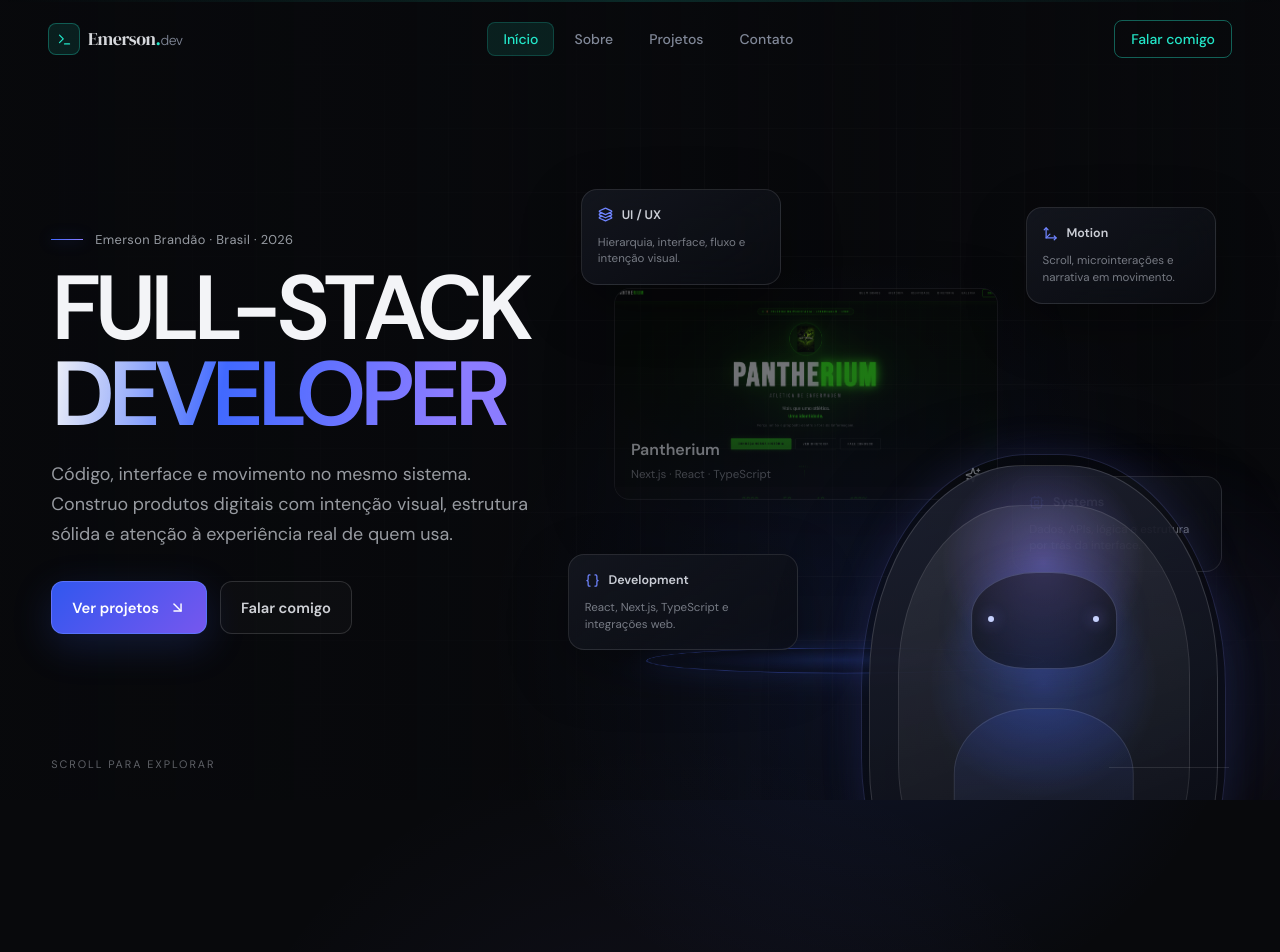
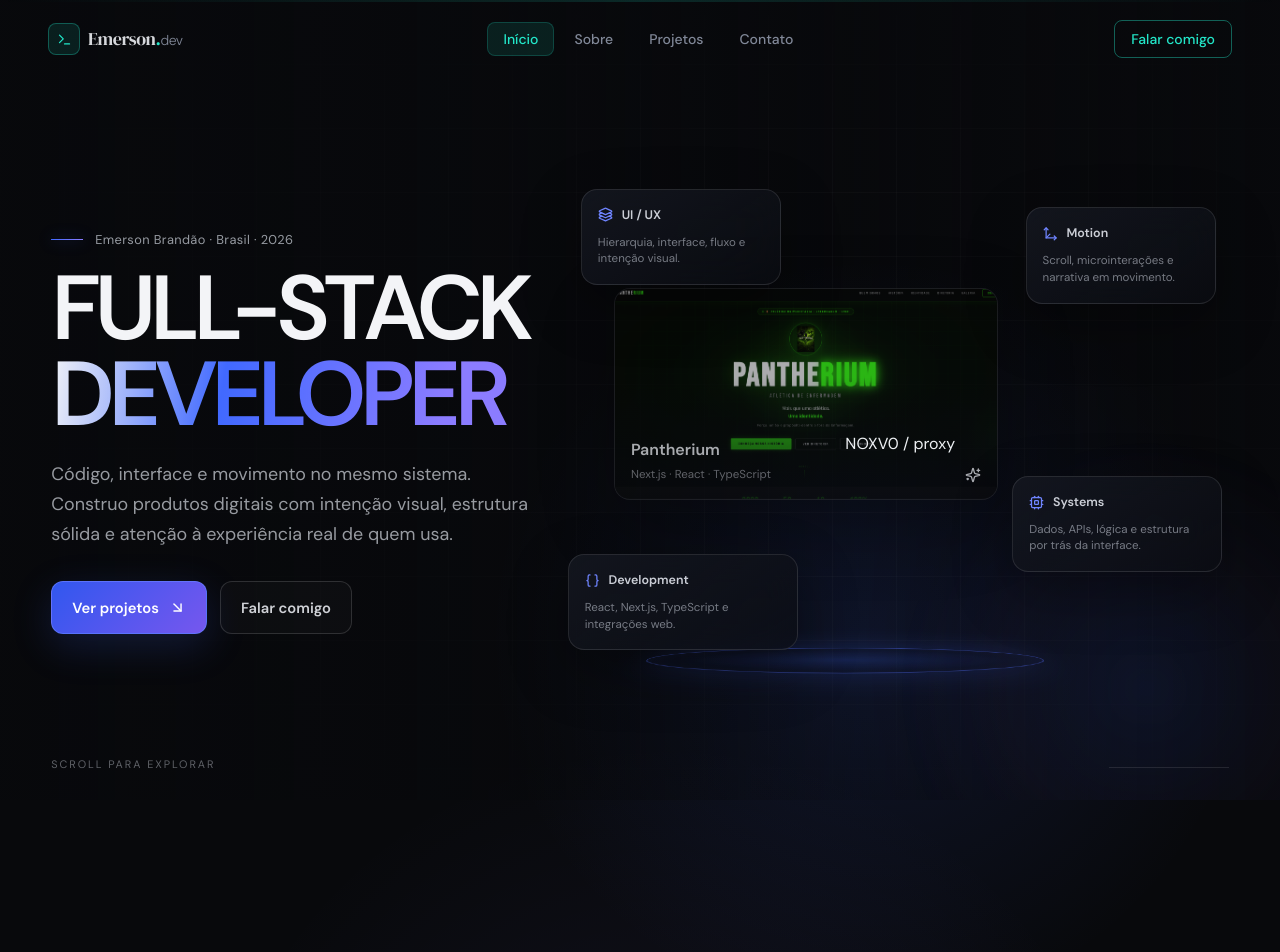
Before and after one commit to emersonbrandao058-dot/portfolio, a Next.js app: page / in a window 1280 px wide. Shown: the top 952 px of the page. Built offline with nearby package versions, Linux system fonts and the light colour scheme.

Commit message:
perf: shorten hero scroll choreography

```diff
--- a/components/sections/HeroNoxV0.tsx
+++ b/components/sections/HeroNoxV0.tsx
@@ -19,10 +19,8 @@ import {
   Sparkles,
   Workflow,
 } from "lucide-react";
-import { personalInfo, projects } from "@/lib/data";
+import { projects } from "@/lib/data";
 import styles from "./HeroNoxV0.module.css";
-
-const panelTransition = { type: "spring", stiffness: 140, damping: 20 } as const;
 
 export default function HeroNoxV0() {
   const sceneRef = useRef<HTMLElement>(null);
@@ -36,32 +34,34 @@ export default function HeroNoxV0() {
 
   const pointerX = useMotionValue(0);
   const pointerY = useMotionValue(0);
-  const smoothX = useSpring(pointerX, { stiffness: 120, damping: 22, mass: 0.4 });
-  const smoothY = useSpring(pointerY, { stiffness: 120, damping: 22, mass: 0.4 });
+  const smoothX = useSpring(pointerX, { stiffness: 180, damping: 28, mass: 0.25 });
+  const smoothY = useSpring(pointerY, { stiffness: 180, damping: 28, mass: 0.25 });
 
-  const rotateY = useTransform(smoothX, [-0.5, 0.5], [-8, 8]);
-  const rotateX = useTransform(smoothY, [-0.5, 0.5], [6, -6]);
+  const rotateY = useTransform(smoothX, [-0.5, 0.5], [-3, 3]);
+  const rotateX = useTransform(smoothY, [-0.5, 0.5], [2.5, -2.5]);
 
-  const copyY = useTransform(scrollYProgress, [0, 0.58, 0.88], [0, -32, -110]);
-  const copyOpacity = useTransform(scrollYProgress, [0, 0.6, 0.9], [1, 1, 0]);
+  // V0.1: movimentos curtos. O scroll deve conduzir, não segurar o usuário.
+  const copyY = useTransform(scrollYProgress, [0, 0.72, 1], [0, -8, -28]);
+  const copyOpacity = useTransform(scrollYProgress, [0, 0.78, 1], [1, 1, 0.2]);
 
-  const noxY = useTransform(scrollYProgress, [0, 0.68, 1], [0, -28, -170]);
-  const noxScale = useTransform(scrollYProgress, [0, 0.62, 1], [1, 1.03, 0.78]);
-  const noxOpacity = useTransform(scrollYProgress, [0, 0.72, 1], [1, 1, 0]);
+  const noxY = useTransform(scrollYProgress, [0, 0.72, 1], [0, -8, -42]);
+  const noxScale = useTransform(scrollYProgress, [0, 0.7, 1], [1, 0.99, 0.92]);
+  const noxOpacity = useTransform(scrollYProgress, [0, 0.86, 1], [1, 1, 0.45]);
 
-  const uiY = useTransform(scrollYProgress, [0, 1], [0, -160]);
-  const uiX = useTransform(scrollYProgress, [0, 1], [0, -55]);
-  const motionY = useTransform(scrollYProgress, [0, 1], [0, -110]);
-  const motionX = useTransform(scrollYProgress, [0, 1], [0, 72]);
-  const devY = useTransform(scrollYProgress, [0, 1], [0, 115]);
-  const devX = useTransform(scrollYProgress, [0, 1], [0, -82]);
-  const systemY = useTransform(scrollYProgress, [0, 1], [0, 142]);
-  const systemX = useTransform(scrollYProgress, [0, 1], [0, 92]);
-  const projectY = useTransform(scrollYProgress, [0, 1], [0, 190]);
-  const projectOpacity = useTransform(scrollYProgress, [0.08, 0.78, 1], [0.45, 1, 0]);
+  const uiY = useTransform(scrollYProgress, [0, 1], [0, -24]);
+  const uiX = useTransform(scrollYProgress, [0, 1], [0, -18]);
+  const motionY = useTransform(scrollYProgress, [0, 1], [0, -18]);
+  const motionX = useTransform(scrollYProgress, [0, 1], [0, 24]);
+  const devY = useTransform(scrollYProgress, [0, 1], [0, 24]);
+  const devX = useTransform(scrollYProgress, [0, 1], [0, -20]);
+  const systemY = useTransform(scrollYProgress, [0, 1], [0, 22]);
+  const systemX = useTransform(scrollYProgress, [0, 1], [0, 26]);
 
-  const auraScale = useTransform(scrollYProgress, [0, 0.7, 1], [1, 1.14, 0.72]);
-  const auraOpacity = useTransform(scrollYProgress, [0, 0.75, 1], [0.9, 0.65, 0]);
+  const projectY = useTransform(scrollYProgress, [0, 0.75, 1], [0, 0, 38]);
+  const projectOpacity = useTransform(scrollYProgress, [0, 0.3, 0.88, 1], [0.7, 1, 1, 0.35]);
+
+  const auraScale = useTransform(scrollYProgress, [0, 0.72, 1], [1, 1.04, 0.94]);
+  const auraOpacity = useTransform(scrollYProgress, [0, 0.8, 1], [0.72, 0.62, 0.25]);
 
   function handlePointerMove(event: React.PointerEvent<HTMLDivElement>) {
     if (shouldReduceMotion) return;
@@ -114,11 +114,7 @@ export default function HeroNoxV0() {
             <div className={styles.stage} aria-label="Mapa visual das áreas de atuação">
               <motion.div
                 className={styles.aura}
-                style={
-                  shouldReduceMotion
-                    ? undefined
-                    : { scale: auraScale, opacity: auraOpacity }
-                }
+                style={shouldReduceMotion ? undefined : { scale: auraScale, opacity: auraOpacity }}
                 aria-hidden="true"
               />
 
@@ -134,34 +130,17 @@ export default function HeroNoxV0() {
                   className={styles.noxInner}
                   style={shouldReduceMotion ? undefined : { rotateX, rotateY }}
                 >
-                  <div className="absolute inset-[6%] overflow-hidden rounded-[44%_44%_38%_38%] border border-white/15 bg-[radial-gradient(circle_at_50%_20%,rgba(139,124,255,.42),transparent_24%),radial-gradient(circle_at_50%_45%,rgba(65,105,255,.30),transparent_36%),linear-gradient(160deg,rgba(30,33,48,.92),rgba(7,9,15,.96))] shadow-[0_30px_90px_rgba(0,0,0,.5)]">
-                    <div className="absolute inset-[8%] rounded-[42%_42%_36%_36%] border border-white/10 bg-[linear-gradient(160deg,rgba(255,255,255,.08),rgba(255,255,255,.01))]" />
-                    <div className="absolute left-1/2 top-[22%] h-[20%] w-[42%] -translate-x-1/2 rounded-[45%_45%_38%_38%] border border-indigo-300/25 bg-black/35 shadow-[0_0_35px_rgba(86,112,255,.2)]" />
-                    <div className="absolute left-[34%] top-[31%] h-1.5 w-1.5 rounded-full bg-indigo-200 shadow-[0_0_14px_rgba(129,140,248,.95)]" />
-                    <div className="absolute right-[34%] top-[31%] h-1.5 w-1.5 rounded-full bg-indigo-200 shadow-[0_0_14px_rgba(129,140,248,.95)]" />
-                    <div className="absolute left-1/2 top-[50%] h-[31%] w-[52%] -translate-x-1/2 rounded-[44%_44%_28%_28%] border border-white/10 bg-[linear-gradient(180deg,rgba(65,105,255,.14),rgba(255,255,255,.015))]" />
-                    <div className="absolute inset-x-[18%] bottom-[7%] flex items-center justify-between border-t border-white/10 pt-3 font-mono text-[9px] uppercase tracking-[.24em] text-white/45">
+                  <div className={styles.noxBody}>
+                    <div className={styles.noxShell} />
+                    <div className={styles.noxFace} />
+                    <span className={`${styles.noxEye} ${styles.noxEyeLeft}`} />
+                    <span className={`${styles.noxEye} ${styles.noxEyeRight}`} />
+                    <div className={styles.noxTorso} />
+                    <div className={styles.noxLabel}>
                       <span>NOX</span>
                       <span>V0 / proxy</span>
                     </div>
                   </div>
-
-                  <motion.div
-                    className="absolute inset-[4%] rounded-[46%_46%_40%_40%] border border-indigo-400/20"
-                    animate={
-                      shouldReduceMotion
-                        ? undefined
-                        : {
-                            boxShadow: [
-                              "0 0 0 rgba(99,102,241,0)",
-                              "0 0 42px rgba(99,102,241,.18)",
-                              "0 0 0 rgba(99,102,241,0)",
-                            ],
-                          }
-                    }
-                    transition={{ duration: 4.8, repeat: Infinity, ease: "easeInOut" }}
-                    aria-hidden="true"
-                  />
                 </motion.div>
               </motion.div>
 
@@ -170,8 +149,6 @@ export default function HeroNoxV0() {
               <motion.div
                 className={`${styles.panel} ${styles.uiPanel}`}
                 style={shouldReduceMotion ? undefined : { x: uiX, y: uiY }}
-                whileHover={shouldReduceMotion ? undefined : { y: -4 }}
-                transition={panelTransition}
               >
                 <div className={styles.panelHeader}>
                   <Layers3 size={15} aria-hidden="true" />
@@ -183,8 +160,6 @@ export default function HeroNoxV0() {
               <motion.div
                 className={`${styles.panel} ${styles.motionPanel}`}
                 style={shouldReduceMotion ? undefined : { x: motionX, y: motionY }}
-                whileHover={shouldReduceMotion ? undefined : { y: -4 }}
-                transition={panelTransition}
               >
                 <div className={styles.panelHeader}>
                   <Move3D size={15} aria-hidden="true" />
@@ -196,8 +171,6 @@ export default function HeroNoxV0() {
               <motion.div
                 className={`${styles.panel} ${styles.devPanel}`}
                 style={shouldReduceMotion ? undefined : { x: devX, y: devY }}
-                whileHover={shouldReduceMotion ? undefined : { y: -4 }}
-                transition={panelTransition}
               >
                 <div className={styles.panelHeader}>
                   <Braces size={15} aria-hidden="true" />
@@ -209,8 +182,6 @@ export default function HeroNoxV0() {
               <motion.div
                 className={`${styles.panel} ${styles.systemPanel}`}
                 style={shouldReduceMotion ? undefined : { x: systemX, y: systemY }}
-                whileHover={shouldReduceMotion ? undefined : { y: -4 }}
-                transition={panelTransition}
               >
                 <div className={styles.panelHeader}>
                   <Cpu size={15} aria-hidden="true" />
@@ -221,11 +192,7 @@ export default function HeroNoxV0() {
 
               <motion.div
                 className={styles.projectPanelOuter}
-                style={
-                  shouldReduceMotion
-                    ? undefined
-                    : { y: projectY, opacity: projectOpacity }
-                }
+                style={shouldReduceMotion ? undefined : { y: projectY, opacity: projectOpacity }}
               >
                 <div className={styles.projectPanel}>
                   <div className={styles.projectPreview}>
@@ -254,34 +221,18 @@ export default function HeroNoxV0() {
 
       <section id="selected-work" className={styles.selectedWork} aria-labelledby="selected-work-title">
         <div className={styles.workInner}>
-          <motion.p
-            className={styles.workKicker}
-            initial={shouldReduceMotion ? undefined : { opacity: 0, y: 18 }}
-            whileInView={shouldReduceMotion ? undefined : { opacity: 1, y: 0 }}
-            viewport={{ once: true, amount: 0.6 }}
-          >
-            Selected work / 01
-          </motion.p>
+          <p className={styles.workKicker}>Selected work / 01</p>
 
-          <motion.h2
-            id="selected-work-title"
-            className={styles.workTitle}
-            initial={shouldReduceMotion ? undefined : { opacity: 0, y: 26 }}
-            whileInView={shouldReduceMotion ? undefined : { opacity: 1, y: 0 }}
-            viewport={{ once: true, amount: 0.5 }}
-            transition={{ duration: 0.65, ease: [0.22, 1, 0.36, 1] }}
-          >
+          <h2 id="selected-work-title" className={styles.workTitle}>
             Projeto primeiro. Efeito depois.
-          </motion.h2>
+          </h2>
 
-          <motion.article
-            className={styles.workCard}
-            initial={shouldReduceMotion ? undefined : { opacity: 0, y: 34, scale: 0.985 }}
-            whileInView={shouldReduceMotion ? undefined : { opacity: 1, y: 0, scale: 1 }}
-            viewport={{ once: true, amount: 0.22 }}
-            transition={{ duration: 0.8, ease: [0.22, 1, 0.36, 1] }}
-          >
-            <div className={styles.workVisual} role="img" aria-label={`Prévia do projeto ${featuredProject.title}`} />
+          <article className={styles.workCard}>
+            <div
+              className={styles.workVisual}
+              role="img"
+              aria-label={`Prévia do projeto ${featuredProject.title}`}
+            />
 
             <div className={styles.workCopy}>
               <span className={styles.workIndex}>01 / {featuredProject.year}</span>
@@ -295,13 +246,11 @@ export default function HeroNoxV0() {
                 Abrir projeto ↗
               </a>
             </div>
-          </motion.article>
+          </article>
 
-          <div className="mt-8 flex flex-wrap items-center gap-3 text-xs font-mono text-white/35">
+          <div className={styles.v0Note}>
             <Workflow size={14} aria-hidden="true" />
             <span>V0: composição, profundidade, mouse e narrativa de scroll.</span>
-            <span aria-hidden="true">/</span>
-            <span>3D definitivo entra depois da validação visual.</span>
           </div>
         </div>
       </section>
```
